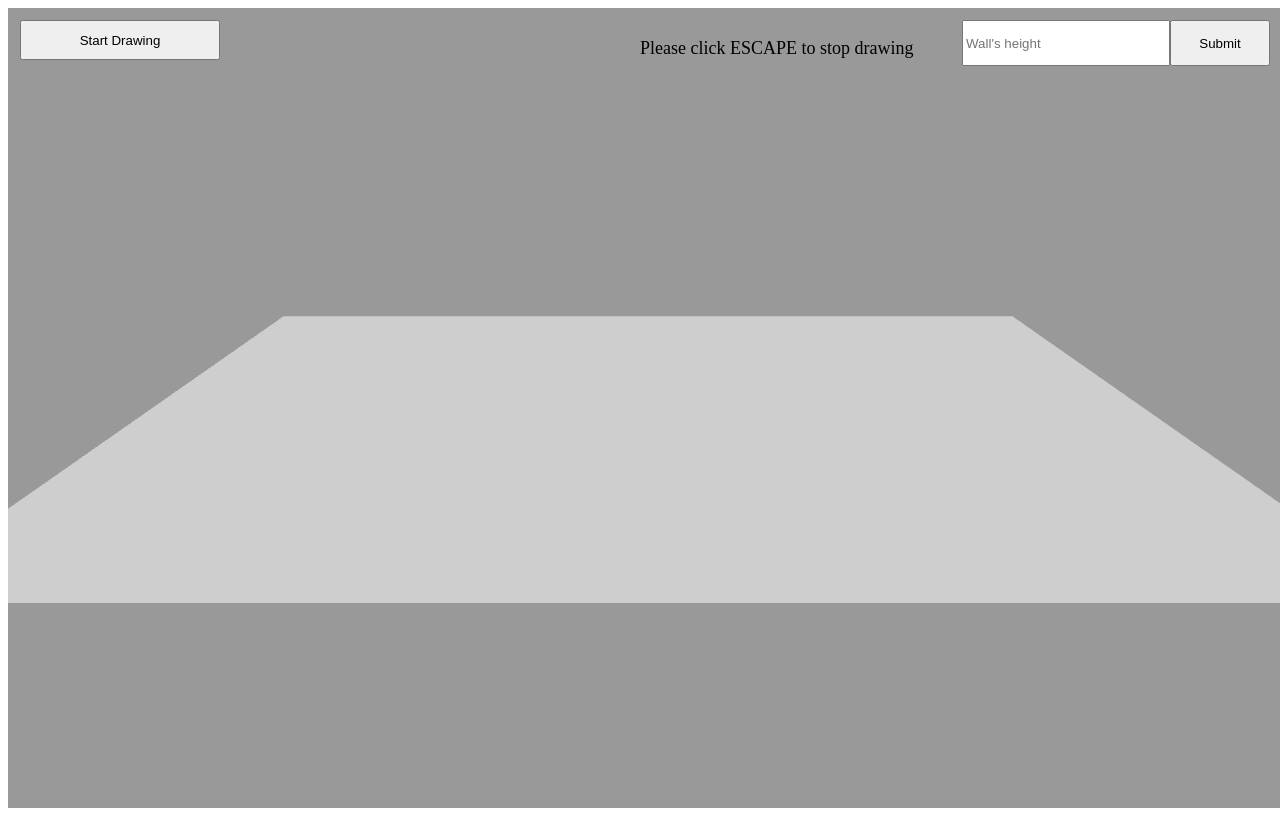
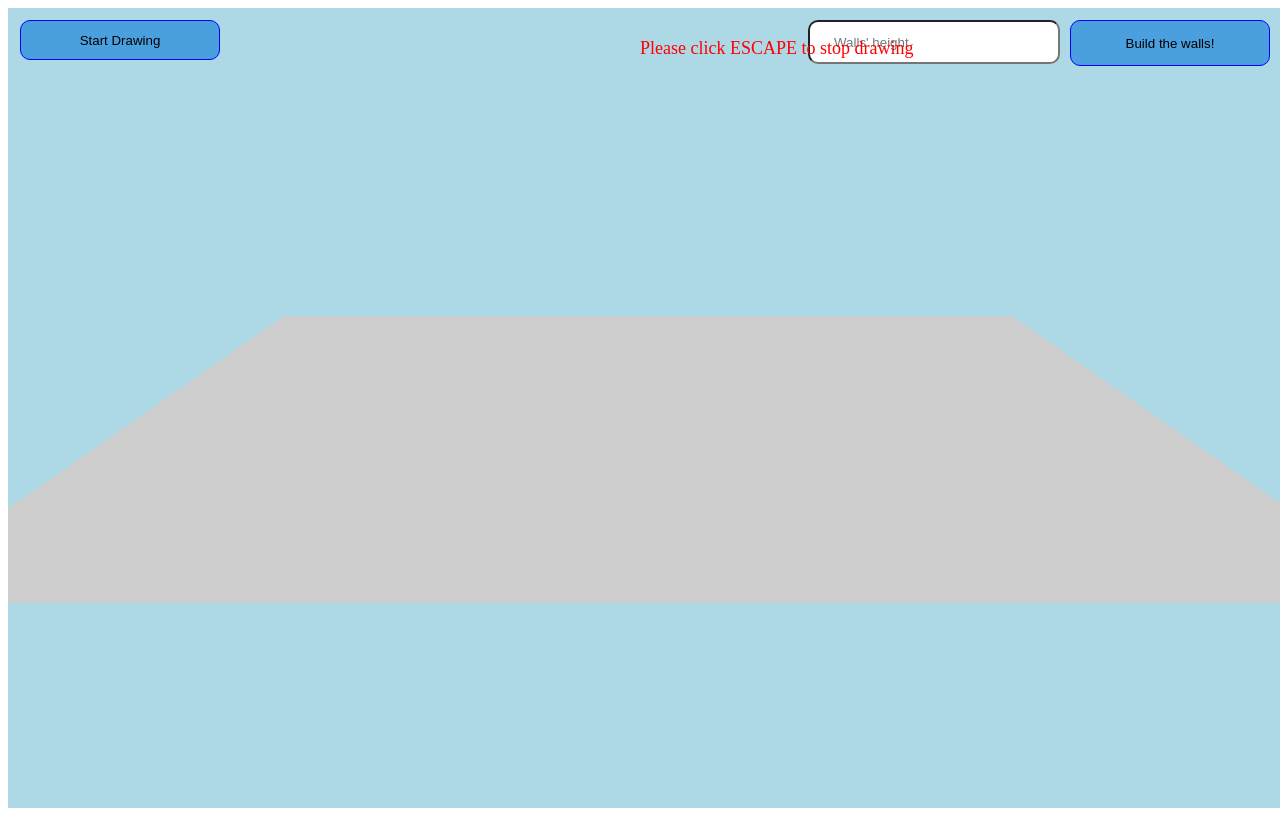
Before and after one commit to Megio/CAD-exercise, a website built with Vite: page index.html in a window 1280 px wide. Both pictures are taken after a click on the button "Start Drawing". Shown: the top 816 px of the page. Built offline with nearby package versions, Linux system fonts and the light colour scheme; animation ran at ten frames a second.

Commit message:
styles and beveloffset

```diff
--- a/index.html
+++ b/index.html
@@ -11,8 +11,8 @@
 
 <body>
   <button id="start-drawing-btn">Start Drawing</button>
-  <input type="number" id="wall-height" placeholder="Wall's height">
-  <button id="submit-wall-height">Submit</button>
+  <input type="number" id="wall-height" placeholder="Walls' height">
+  <button id="submit-wall-height">Build the walls!</button>
   <div id="app"></div>
   <script type="module" src="/src/main.js"></script>
 </body>
--- a/src/main.js
+++ b/src/main.js
@@ -11,10 +11,10 @@ var renderer = new THREE.WebGLRenderer({
   antialias: true
 });
 renderer.setSize(window.innerWidth, window.innerHeight);
-renderer.setClearColor(0x999999);
+renderer.setClearColor('lightblue');
 document.body.appendChild(renderer.domElement);
 
-var controls = new OrbitControls(camera, renderer.domElement);
+new OrbitControls(camera, renderer.domElement);
 
 document.addEventListener("mousedown", onMouseDown, false);
 
@@ -32,6 +32,7 @@ const height = 720;
 const url = `https://server.arcgisonline.com/ArcGIS/rest/services/World_Imagery/MapServer/export?bbox=${longitude - 0.001},${latitude - 0.001},${longitude + 0.001},${latitude + 0.001}&bboxSR=4326&layers=&layerDefs=&size=${width}%2C${height}&imageSR=&format=jpg&transparent=false&dpi=&time=&layerTimeOptions=&dynamicLayers=&gdbVersion=&mapScale=&rotation=&f=image`;
 const textureLoader = new THREE.TextureLoader();
 const texture = textureLoader.load(url);
+
 var planeGeom = new THREE.PlaneGeometry(32, 18);
 planeGeom.rotateX(-Math.PI / 2);
 var plane = new THREE.Mesh(planeGeom, new THREE.MeshBasicMaterial({
@@ -45,7 +46,7 @@ var raycaster = new THREE.Raycaster();
 var mouse = new THREE.Vector2();
 var intersects;
 var controlPoints = [];
-var pos = new THREE.Vector3();
+// var pos = new THREE.Vector3();
 var clickCount = 0;
 
 function onMouseDown(event) {
@@ -57,11 +58,12 @@ function onMouseDown(event) {
     if (intersects.length > 0) {
       console.log(controlPoints)
       controlPoints[clickCount] = intersects[0].point.clone();
-      var cp = new THREE.Mesh(new THREE.SphereGeometry(0.08, 16, 12), new THREE.MeshBasicMaterial({ color: "red" }));
+      var cp = new THREE.Mesh(new THREE.SphereGeometry(0.08, 16, 12), new THREE.MeshBasicMaterial({ color: "tomato" }));
       cp.position.copy(intersects[0].point);
+      console.log(cp)
       scene.add(cp);
       if (clickCount >= 1) {
-        var material = new THREE.LineBasicMaterial({ color: 'red', linewidth: 100 });
+        var material = new THREE.LineBasicMaterial({ color: 'tomato', linewidth: 100 });
         var geometry = new THREE.BufferGeometry();
         geometry.setFromPoints([controlPoints[clickCount - 1], controlPoints[clickCount]]);
         var line = new THREE.Line(geometry, material);
@@ -112,9 +114,10 @@ document.getElementById('submit-wall-height').addEventListener('click', () => {
   });
   shape.lineTo(controlPoints[0].x, -controlPoints[0].z);
   var extrudeSettings = {
-    steps: 0,
     depth: wallHeight / 100,
     bevelSize: 0,
+    bevelThickness: 0,
+    bevelOffset: 0
   };
   var extrudeGeom = new THREE.ExtrudeGeometry(shape, extrudeSettings);
   extrudeGeom.rotateX(-Math.PI / 2);
--- a/src/style.css
+++ b/src/style.css
@@ -9,6 +9,10 @@
 
 button {
   outline: none;
+  border-radius: 10px;
+  border: 1px solid blue;
+  background-color: #4A9FDF;
+  cursor: pointer;
 }
 
 p {
@@ -17,7 +21,7 @@ p {
   left: 50vw;
   height: 40px;
   width: 100%;
-  color: black;
+  color: red;
   font-size: large;
   z-index: 1;
 }
@@ -25,10 +29,12 @@ p {
 #wall-height {
   position: absolute;
   top: 20px;
-  right: 110px;
+  right: 220px;
   height: 40px;
   width: 200px;
+  padding: 0 24px;
   outline: none;
+  border-radius: 10px;
 }
 
 #submit-wall-height {
@@ -36,5 +42,5 @@ p {
   top: 20px;
   right: 10px;
   height: 46px;
-  width: 100px;
+  width: 200px;
 }
```
